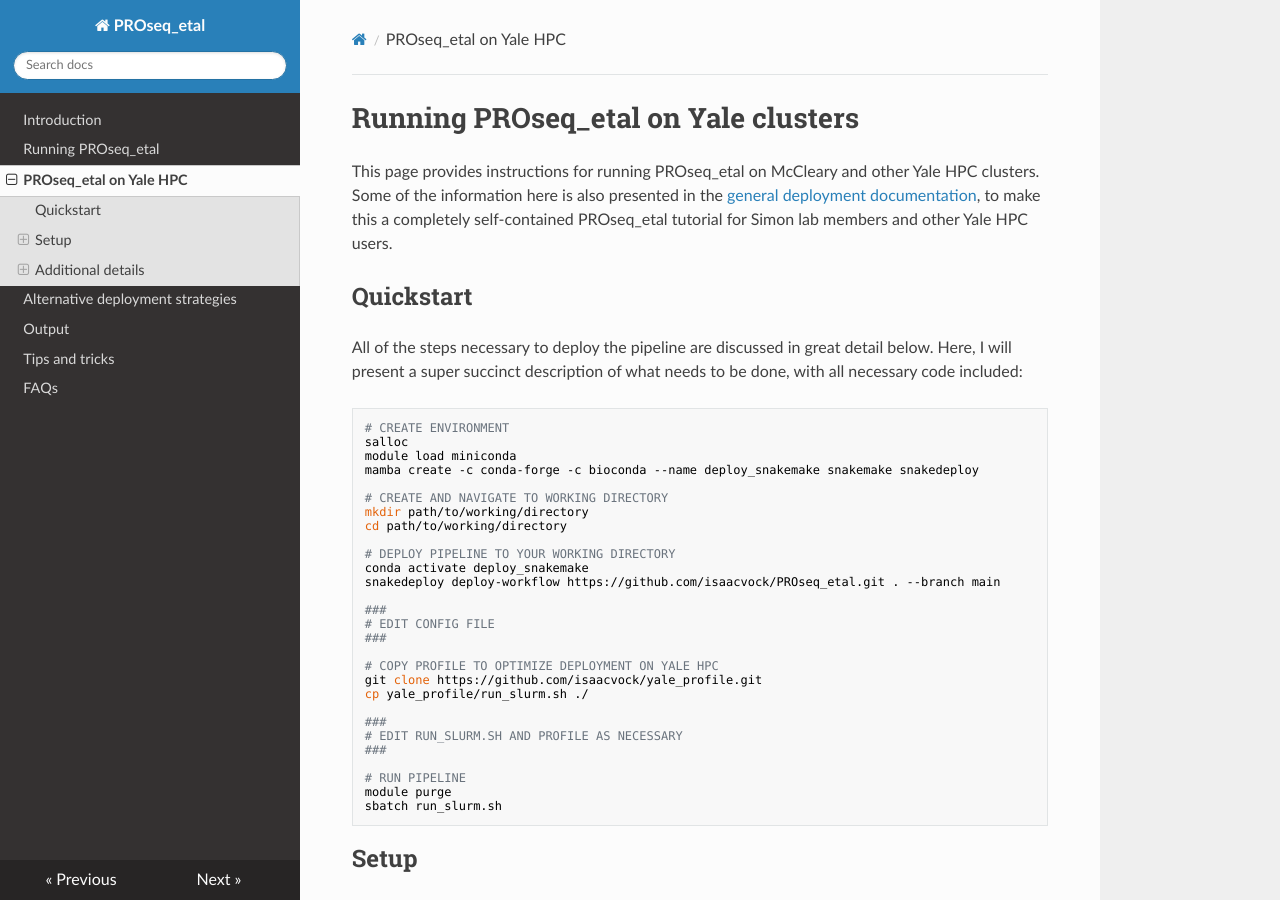
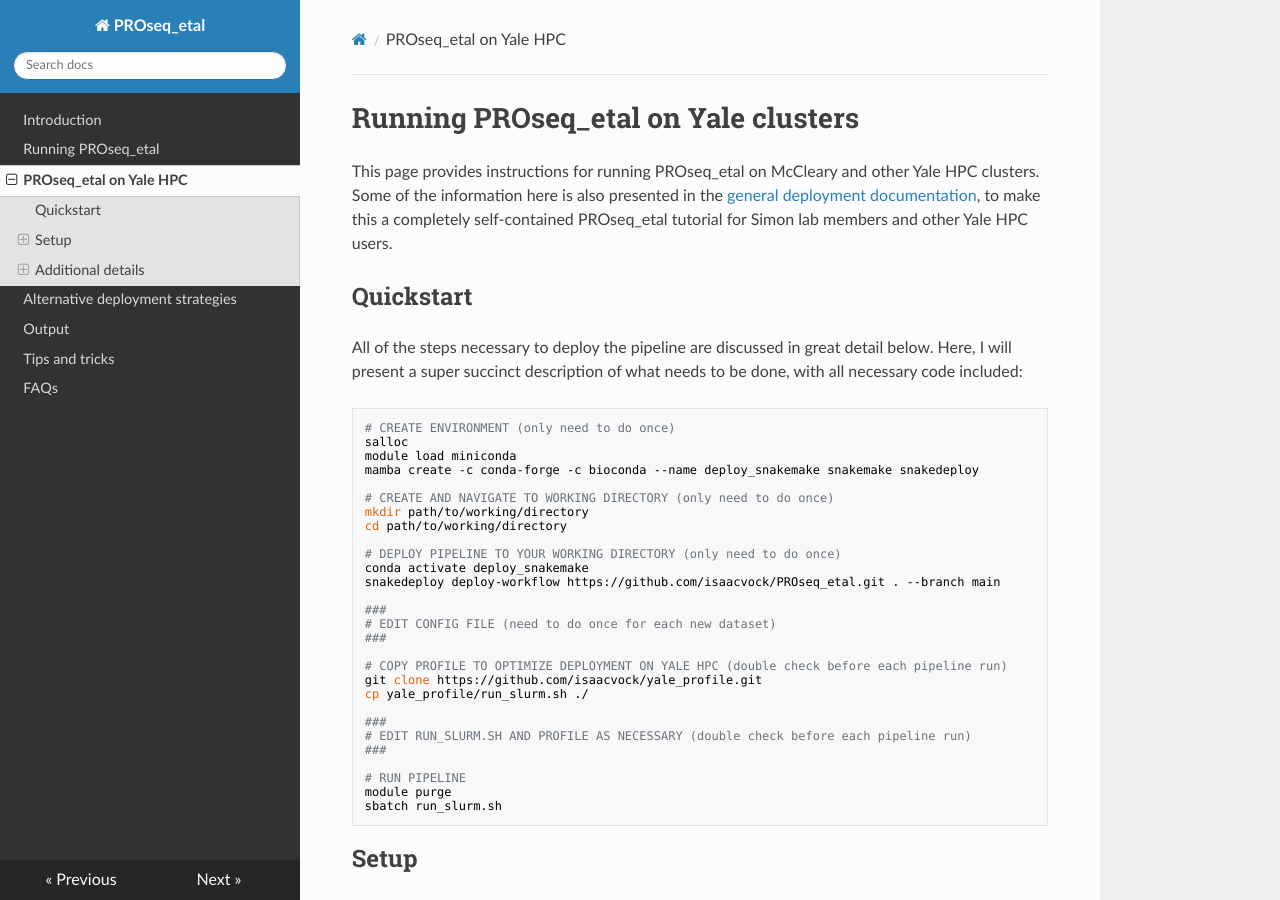
Before and after one commit to isaacvock/PROseq_etal, an MkDocs documentation site: the page built from docs/simon.md, in a window 1280 px wide and 900 px high. Built offline with MkDocs 1.6.1, drawn with Linux system fonts in a browser that asks for light colours; nearby versions of some CDN libraries.

Commit message:
Updated documentation

````diff
--- a/docs/simon.md
+++ b/docs/simon.md
@@ -7,29 +7,29 @@ This page provides instructions for running PROseq_etal on McCleary and other Ya
 All of the steps necessary to deploy the pipeline are discussed in great detail below. Here, I will present a super succinct description of what needs to be done, with all necessary code included:
 
 ``` bash
-# CREATE ENVIRONMENT
+# CREATE ENVIRONMENT (only need to do once)
 salloc
 module load miniconda
 mamba create -c conda-forge -c bioconda --name deploy_snakemake snakemake snakedeploy
 
-# CREATE AND NAVIGATE TO WORKING DIRECTORY
+# CREATE AND NAVIGATE TO WORKING DIRECTORY (only need to do once)
 mkdir path/to/working/directory
 cd path/to/working/directory
 
-# DEPLOY PIPELINE TO YOUR WORKING DIRECTORY
+# DEPLOY PIPELINE TO YOUR WORKING DIRECTORY (only need to do once)
 conda activate deploy_snakemake
 snakedeploy deploy-workflow https://github.com/isaacvock/PROseq_etal.git . --branch main
 
 ###
-# EDIT CONFIG FILE
+# EDIT CONFIG FILE (need to do once for each new dataset)
 ###
 
-# COPY PROFILE TO OPTIMIZE DEPLOYMENT ON YALE HPC
+# COPY PROFILE TO OPTIMIZE DEPLOYMENT ON YALE HPC (double check before each pipeline run)
 git clone https://github.com/isaacvock/yale_profile.git
 cp yale_profile/run_slurm.sh ./
 
 ###
-# EDIT RUN_SLURM.SH AND PROFILE AS NECESSARY
+# EDIT RUN_SLURM.SH AND PROFILE AS NECESSARY (double check before each pipeline run)
 ###
 
 # RUN PIPELINE
````
Also changed, not shown: docs/index.md (+1 -1 lines).
